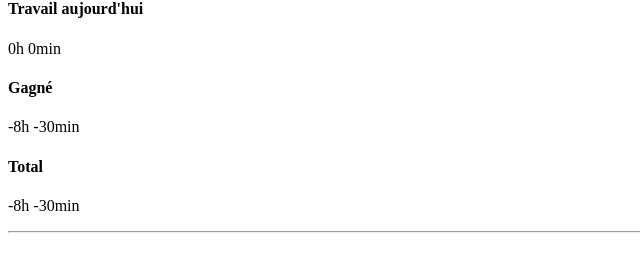
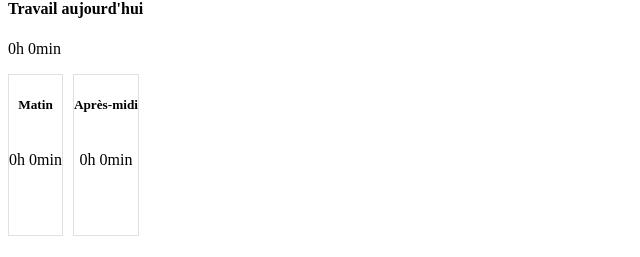
Before and after one commit to drafolin/infa-emt, a Nuxt app: page /calculateurs in a window 1280 px wide. Shown: the part 541-798 px from the top of the page, without its empty margins (0-640 px from the left). Built offline with nearby package versions, Linux system fonts and the light colour scheme.

Commit message:
ajouté les temps de travail du matin et de l'après-midi

```diff
--- a/pages/calculateurs.vue
+++ b/pages/calculateurs.vue
@@ -110,6 +110,20 @@ const removeNote = (index: number) => { // Créé une fonction removeNote
 			<h3>Resultat</h3>
 			<h4>Travail aujourd'hui</h4>
 			<p>{{ Math.floor(total / 60) }}h {{ total % 60 }}min</p>
+			<div class="horizontal">
+				<div>
+					<h5>Matin</h5>
+					<p>{{ Math.floor((heureDebutPause.hours * 60 + heureDebutPause.minutes - heureArrivee.hours *
+					60 - heureArrivee.minutes) / 60) }}h {{ (heureDebutPause.hours * 60 +
+						heureDebutPause.minutes - heureArrivee.hours * 60 - heureArrivee.minutes) % 60 }}min</p>
+				</div>
+				<div>
+					<h5>Après-midi</h5>
+					<p>{{ Math.floor((heureDepart.hours * 60 + heureDepart.minutes - heureFinPause.hours * 60 -
+					heureFinPause.minutes) / 60) }}h {{ (heureDepart.hours * 60 + heureDepart.minutes -
+						heureFinPause.hours * 60 - heureFinPause.minutes) % 60 }}min</p>
+				</div>
+			</div>
 			<h4>Gagné</h4>
 			<p>{{ Math.floor((total - 450) / 60) }}h {{ (total - 450) % 60 }}min</p>
 			<h4>Total</h4>
```
